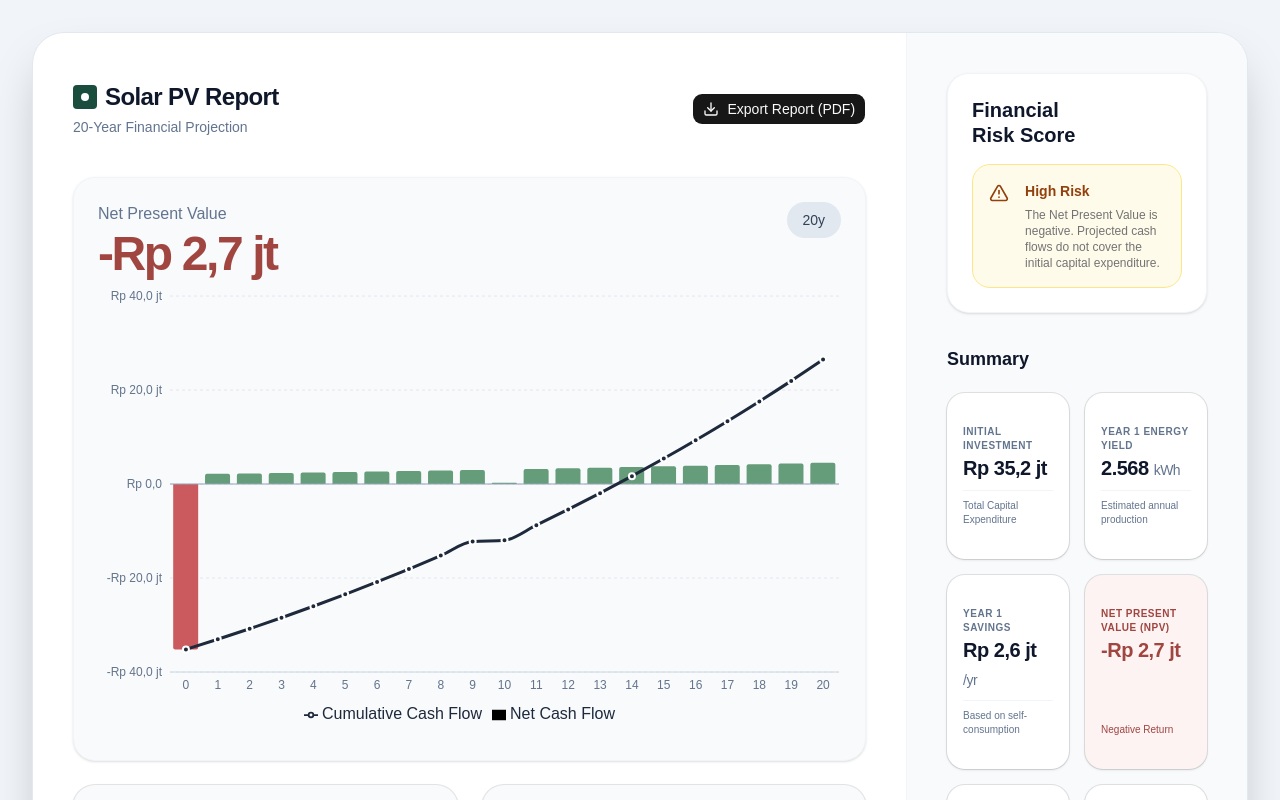
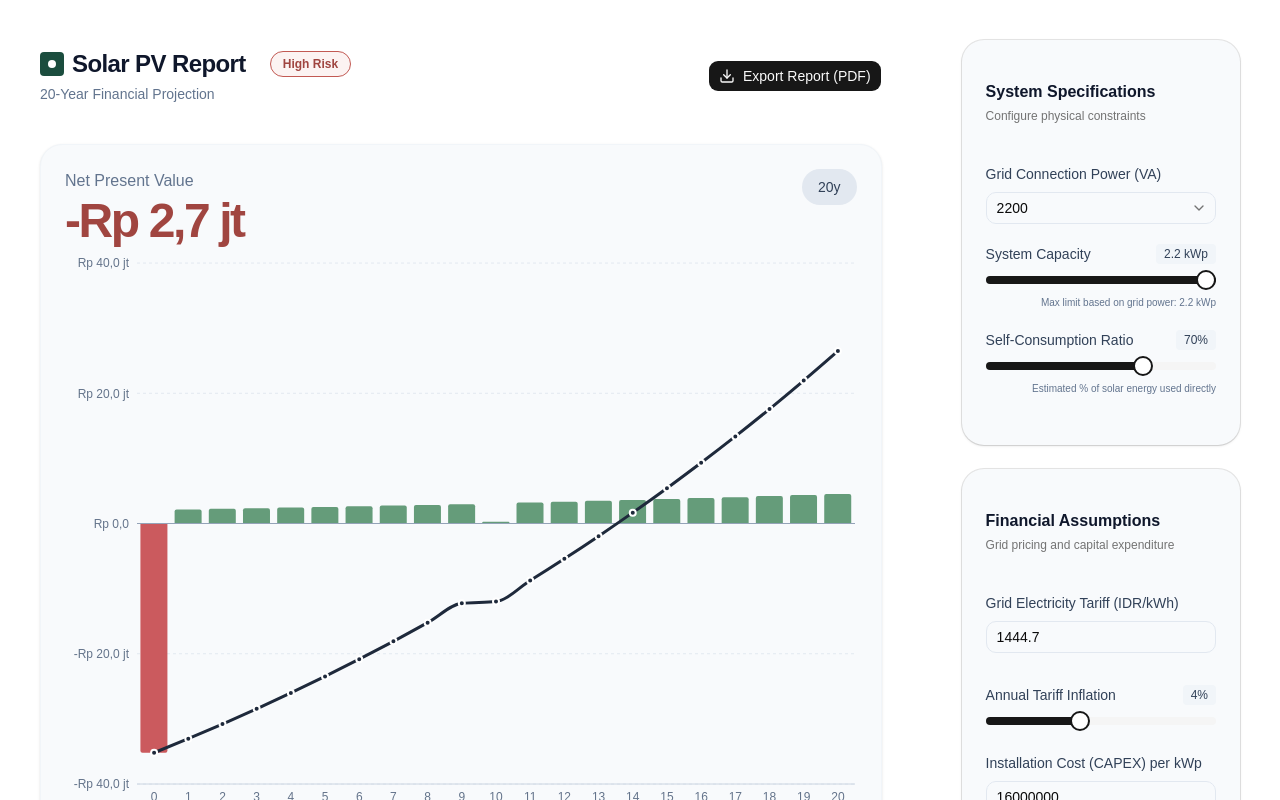
Before and after one commit to Legorvey/photovoltaic-calculator, a React (Vite) app: page / in a window 1280 px wide. Shown: the top 800 px of the page. Built offline with nearby package versions, Linux system fonts and the light colour scheme.

Commit message:
style(ui): refined calculator layout

```diff
--- a/src/App.tsx
+++ b/src/App.tsx
@@ -6,8 +6,6 @@ import SystemSpecsForm from './components/SystemSpecsForm';
 import FinancialInputs from './components/FinancialInputs';
 import KPISummary from './components/KPISummary';
 import CashFlowChart from './components/CashFlowChart';
-import { Alert, AlertDescription, AlertTitle } from './components/ui/alert';
-import { AlertTriangle } from 'lucide-react';
 import { formatCompactIDR } from './utils/formatters';
 
 // --- 1. Hardcoded Engine Constants ---
@@ -141,16 +139,17 @@ export default function App() {
   }, [projectionData]);
 
   return (
-    <div className="min-h-screen bg-slate-100 p-2 md:p-6 lg:p-8 flex justify-center font-sans text-slate-800 print:bg-white print:p-0">
-      <div className="w-full max-w-[1500px] bg-white rounded-[2rem] shadow-2xl overflow-hidden border border-slate-200">
-        <div ref={componentRef} className="flex flex-col xl:flex-row min-h-[900px] print:flex-col print:p-8">
+    <div className="min-h-screen bg-white flex justify-center items-center font-sans text-slate-800">
+      <div className="w-full max-w-[1500px] my-auto">
+        <div ref={componentRef} className="flex flex-col print:flex-col print:p-8">
 
+          <div className="flex flex-col xl:flex-row flex-1">
             {/* LEFT COLUMN (Wide) */}
-          <div className="w-full xl:w-[72%] p-6 lg:p-10 flex flex-col border-r border-slate-100 gap-6">
+            <div className="w-full xl:w-[72%] p-6 lg:p-10 flex flex-col gap-6">
 
-            {/* Top Header - mimicking the top nav */}
+              {/* Top Header */}
               <div className="flex justify-between items-center mb-2">
-              <Header handlePrint={handlePrint} />
+                <Header handlePrint={handlePrint} npv={npv} />
               </div>
 
               {/* Main Chart Area */}
@@ -166,13 +165,17 @@ export default function App() {
                      <div className="px-4 py-2 text-sm font-medium rounded-full bg-slate-200 text-slate-700">20y</div>
                   </div>
                 </div>
-              <div className="flex-1 -mx-2">
+                <div className="flex-1 min-h-0 -mx-2 h-full">
                   <CashFlowChart projectionData={projectionData} />
                 </div>
               </div>
 
-            {/* Bottom Area: Inputs (Mimics the 4 bottom cards in Picture 1) */}
-            <div className="grid grid-cols-1 md:grid-cols-2 gap-6">
+            </div>
+
+            {/* RIGHT COLUMN (Narrow Sidebar) */}
+            <div className="w-full xl:w-[28%] bg-white p-6 lg:p-10 flex flex-col gap-8">
+
+              <div className="flex-1 flex flex-col gap-6">
                 <SystemSpecsForm
                   plnPowerVA={plnPowerVA} setPlnPowerVA={setPlnPowerVA}
                   capacityKWp={capacityKWp} setCapacityKWp={setCapacityKWp}
@@ -187,37 +190,11 @@ export default function App() {
               </div>
 
             </div>
-
-          {/* RIGHT COLUMN (Narrow Sidebar) */}
-          <div className="w-full xl:w-[28%] bg-slate-50 p-6 lg:p-10 flex flex-col gap-8">
-
-            {/* Risk Score */}
-            <div className="bg-white rounded-3xl shadow-sm border border-slate-100 p-6">
-              <h3 className="text-xl font-bold text-slate-900 leading-tight mb-4">Financial<br/>Risk Score</h3>
-              {npv < 0 ? (
-                <Alert variant="default" className="bg-[#fffbeb] border-[#fde68a] text-[#92400e] px-4 py-4 rounded-2xl">
-                  <AlertTriangle className="size-5 stroke-[#92400e] mr-2" />
-                  <AlertTitle className="text-[#92400e] font-bold text-sm mb-1">High Risk</AlertTitle>
-                  <AlertDescription className="text-xs">
-                    The Net Present Value is negative. Projected cash flows do not cover the initial capital expenditure.
-                  </AlertDescription>
-                </Alert>
-              ) : (
-                <div className="bg-[#f0fdf4] border border-[#bbf7d0] text-[#166534] px-4 py-4 rounded-2xl flex items-start">
-                  <div className="mr-3 mt-0.5 w-5 h-5 rounded-full bg-[#166534] flex-shrink-0 flex items-center justify-center text-white text-xs">✓</div>
-                  <div>
-                    <h4 className="font-bold text-sm mb-1">Low Risk</h4>
-                    <p className="text-xs">Project is financially viable with positive return over 20 years.</p>
-                  </div>
-                </div>
-              )}
           </div>
 
-            {/* KPI Summary (Transactions grid equivalent) */}
-            <div className="flex-1 flex flex-col">
-              <div className="flex justify-between items-end mb-5">
-                <h3 className="font-bold text-lg text-slate-900">Summary</h3>
-              </div>
+          {/* KPI Summary Grid (Bottom, Full Width) */}
+          <div className="w-full p-6 lg:px-10 lg:pb-10 lg:pt-0 bg-white">
+            <h3 className="font-bold text-lg text-slate-900 mb-4 hidden">Summary</h3>
             <KPISummary
               totalCapex={totalCapex}
               energyYear1={energyYear1}
@@ -229,8 +206,6 @@ export default function App() {
           </div>
 
         </div>
-
-        </div>
       </div>
     </div>
   );
--- a/src/components/CashFlowChart.tsx
+++ b/src/components/CashFlowChart.tsx
@@ -9,10 +9,9 @@ interface CashFlowChartProps {
 
 export default function CashFlowChart({ projectionData }: CashFlowChartProps) {
   return (
-    <div className="w-full">
-      <div className="h-[450px] w-full">
+    <div className="w-full h-full min-h-[300px]">
       <ResponsiveContainer width="100%" height="100%">
-            <ComposedChart data={projectionData} margin={{ top: 10, right: 10, left: 0, bottom: 10 }}>
+          <ComposedChart data={projectionData} margin={{ top: 10, right: 10, left: 0, bottom: 0 }}>
             <CartesianGrid strokeDasharray="3 3" vertical={false} stroke="#e2e8f0" />
             <XAxis
               dataKey="year"
@@ -32,7 +31,7 @@ export default function CashFlowChart({ projectionData }: CashFlowChartProps) {
               labelFormatter={(label) => `Year ${label}`}
               contentStyle={{ borderRadius: '6px', border: '1px solid #e2e8f0', boxShadow: '0 1px 3px 0 rgb(0 0 0 / 0.1)' }}
             />
-              <Legend wrapperStyle={{ paddingTop: '0px' }} />
+            <Legend wrapperStyle={{ paddingTop: '20px' }} />
             <ReferenceLine y={0} stroke="#94a3b8" strokeWidth={1} />
 
             <Bar dataKey="netCashFlow" name="Net Cash Flow" radius={[2, 2, 0, 0]} maxBarSize={40}>
@@ -56,6 +55,5 @@ export default function CashFlowChart({ projectionData }: CashFlowChartProps) {
           </ComposedChart>
       </ResponsiveContainer>
     </div>
-    </div>
   );
 }
--- a/src/components/Header.tsx
+++ b/src/components/Header.tsx
@@ -4,11 +4,13 @@ import { Download } from 'lucide-react';
 
 interface HeaderProps {
   handlePrint: () => void;
+  npv: number;
 }
 
-export default function Header({ handlePrint }: HeaderProps) {
+export default function Header({ handlePrint, npv }: HeaderProps) {
   return (
     <header className="w-full py-2 flex flex-col md:flex-row justify-between items-start md:items-center print:shadow-none print:border-b print:rounded-none print:p-0 print:pb-4">
+      <div className="flex items-center gap-4">
         <div>
           <div className="flex items-center gap-2 mb-1">
             <div className="w-6 h-6 rounded bg-[#1B4D3E] flex items-center justify-center">
@@ -17,13 +19,40 @@ export default function Header({ handlePrint }: HeaderProps) {
             <h1 className="text-xl md:text-2xl font-bold text-slate-900 tracking-tight">
               Solar PV Report
             </h1>
+
+            {/* Risk Score */}
+            <div className="ml-4 hidden md:block">
+              {npv < 0 ? (
+                <div className="bg-[#fcf3f2] border border-[#c25953] text-[#a04540] px-3 py-1 rounded-full flex items-center">
+                  <span className="font-bold text-xs">High Risk</span>
+                </div>
+              ) : (
+                <div className="bg-[#f0fdf4] border border-[#bbf7d0] text-[#166534] px-3 py-1 rounded-full flex items-center">
+                  <span className="font-bold text-xs">Low Risk</span>
+                </div>
+              )}
+            </div>
+
           </div>
           <p className="mt-0.5 text-slate-500 text-sm">
             20-Year Financial Projection
           </p>
         </div>
+      </div>
 
       <div className="mt-2 md:mt-0 flex gap-4 print:hidden">
+        {/* Mobile Risk Score */}
+        <div className="md:hidden flex items-center mr-2">
+          {npv < 0 ? (
+            <div className="bg-[#fcf3f2] border border-[#c25953] text-[#a04540] px-3 py-1 rounded-full flex items-center">
+              <span className="font-bold text-xs">High Risk</span>
+            </div>
+          ) : (
+            <div className="bg-[#f0fdf4] border border-[#bbf7d0] text-[#166534] px-3 py-1 rounded-full flex items-center">
+              <span className="font-bold text-xs">Low Risk</span>
+            </div>
+          )}
+        </div>
         <Button onClick={handlePrint} variant="default" className="flex items-center gap-2 h-8 text-sm">
           <Download className="w-4 h-4" />
           Export Report (PDF)
--- a/src/components/KPISummary.tsx
+++ b/src/components/KPISummary.tsx
@@ -17,7 +17,7 @@ export default function KPISummary({
   const isNpvPositive = npv >= 0;
 
   return (
-    <div className="grid grid-cols-2 gap-4 print:grid-cols-3">
+    <div className="grid grid-cols-2 md:grid-cols-3 lg:grid-cols-6 gap-4">
 
       <Card className="shadow-sm border-slate-100 rounded-2xl bg-white">
         <CardContent className="p-4 flex flex-col justify-between h-full">
```
Also changed, not shown: 1 other file (tests, documents, lock files or other folders). Lines whose indentation alone changed are shown as unchanged.
